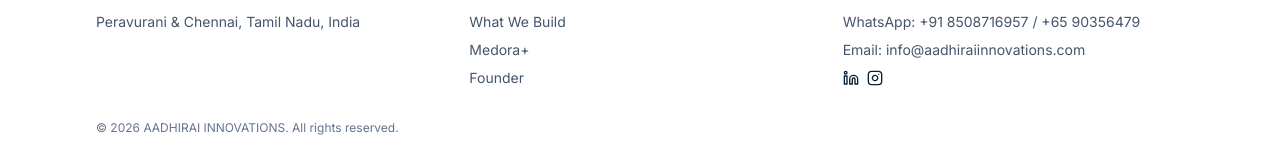
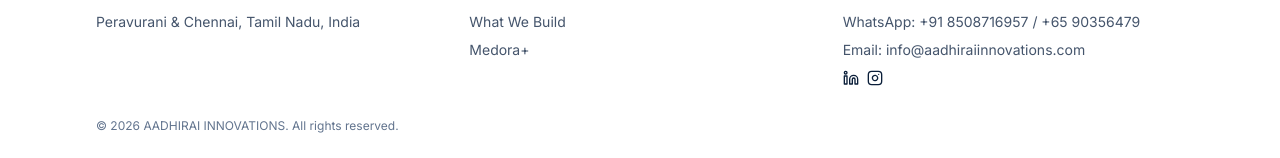
Before and after one commit to manisubu3295/aadhiraiinnovations, a React (Vite) app: page / in a window 1280 px wide. Shown: the part 9738-9896 px from the top of the page. Built offline with nearby package versions, Linux system fonts and the light colour scheme.

Commit message:
footer changes

```diff
--- a/src/components/layout/Footer.jsx
+++ b/src/components/layout/Footer.jsx
@@ -23,11 +23,6 @@
               <a href="/#products" className="transition-colors hover:text-[#0B1F3A]">
                 Medora+
               </a>
-            </li>
-            <li>
-              <Link to="/founder" className="transition-colors hover:text-[#0B1F3A]">
-                Founder
-              </Link>
             </li>
           </ul>
         </div>
```
